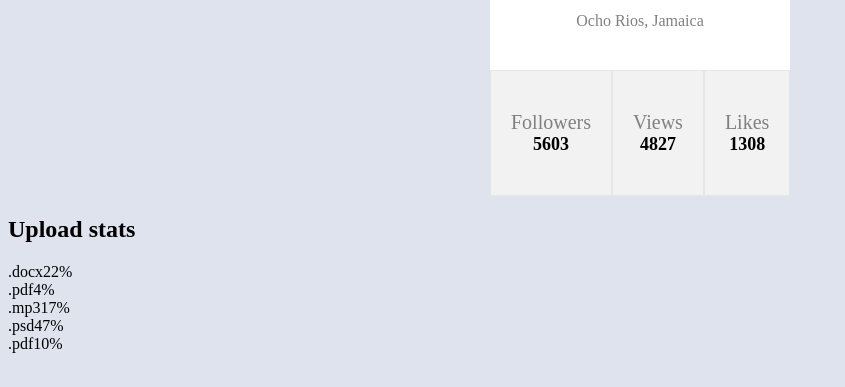
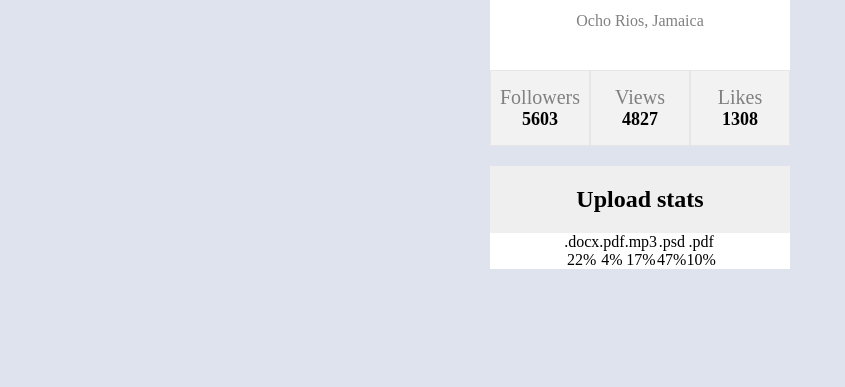
Before and after one commit to artyomakulov/goit-react-hw-01-components, a React (Create React App) app: page / in a window 1280 px wide. Shown: the part 231-618 px from the top of the page, without its empty margins (0-845 px from the left). Built offline with nearby package versions, Linux system fonts and the light colour scheme.

Commit message:
profile css fix

```diff
--- a/src/components/Profile/Profile.module.css
+++ b/src/components/Profile/Profile.module.css
@@ -49,7 +49,7 @@ body {
 
 .stats {
   display: flex;
-  justify-content: space-between;
+  justify-content: center;
 }
 
 .stats li {
@@ -61,7 +61,7 @@ body {
 
   border: 1px solid #e6e6e6;
   width: calc(100% / 3);
-  padding: 40px 20px;
+  padding: 15px 9px;
   background-color: #f2f2f2;
 }
 
--- a/src/components/Statistics/Statistics.js
+++ b/src/components/Statistics/Statistics.js
@@ -1,15 +1,16 @@
 import PropTypes from 'prop-types';
+import css from './Statistics.module.css'
 
 export default function Statistics({title, stats}) {
 return (
-<section className="statistics">
-  {title ? <h2 className="title">{title}</h2>: " "}
-  <ul className="stat-list">
+<section className={css.statistics}>
+  {title ? <h2 className={css.title}>{title}</h2>: " "}
+  <ul className={css.stat_list}>
 {stats.map((data) => {
   return (
-    <li className="item" key={data.id}>
-      <span className="label">{data.label}</span>
-      <span className="percentage">{data.percentage}%</span>
+    <li className={css.item} key={data.id}>
+      <span className={css.label}>{data.label}</span>
+      <span className={css.percentage}>{data.percentage}%</span>
     </li>
   )
 })}
--- a/src/components/Statistics/Statistics.module.css
+++ b/src/components/Statistics/Statistics.module.css
@@ -0,0 +1,35 @@
+.statistics {
+    background-color: #ffffff;
+    margin: 0 auto;
+    text-align: center;
+    display: block;
+    width: 300px;
+}
+
+.title {
+    /* text-align: center; */
+    margin-bottom: 0px;
+    padding: 20px;
+    background-color: rgb(240, 239, 239);
+}
+
+.stat_list {
+
+
+}
+
+.item {
+    display: inline-flex;
+    flex-direction: column;
+
+    align-items: center;
+    justify-content: center;
+}
+
+.label {
+
+}
+
+.percentage {
+
+}
```
